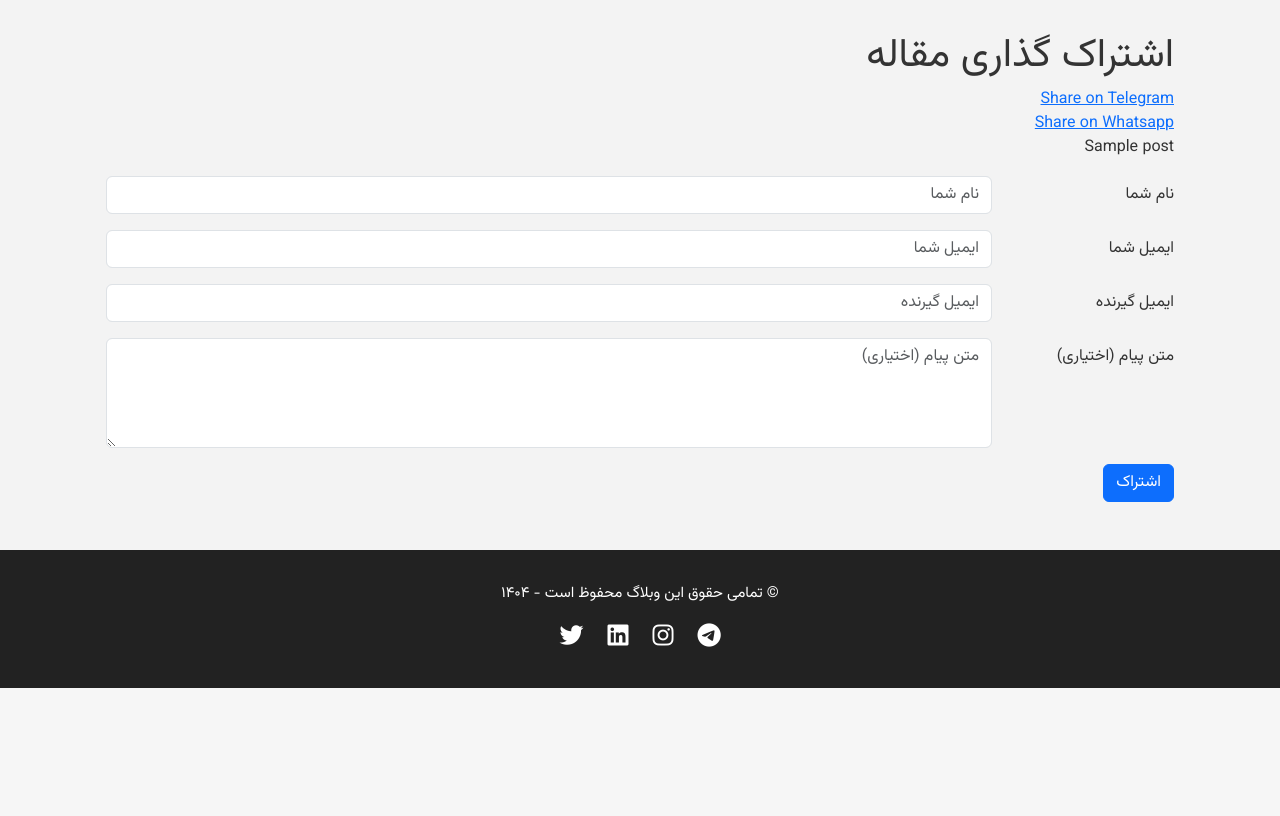
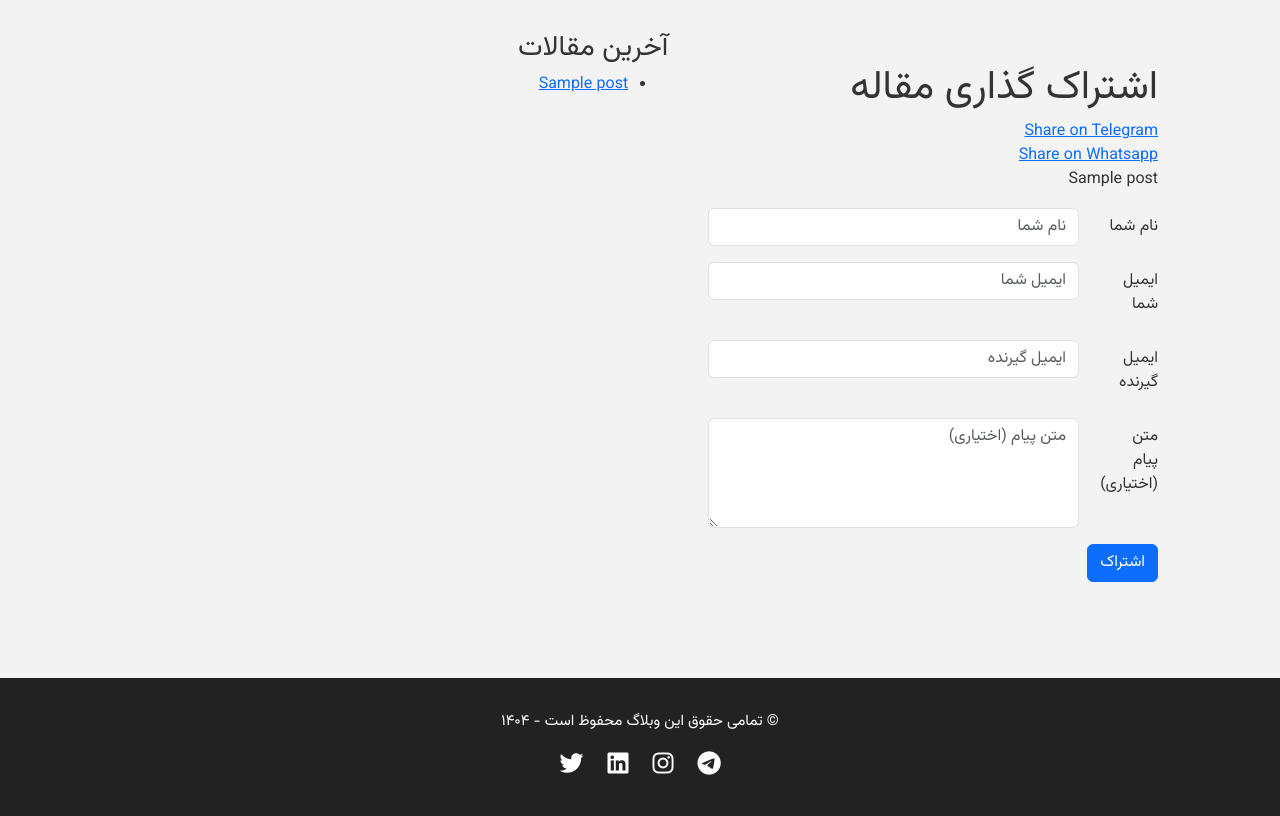
Before and after one commit to shahrokh-ashayeri/blog, a Django app: a page that uses templates/base.html in a window 1280 px wide. Shown: the part 296-1112 px from the top of the page. Before the commit the page ends 984 px from the top, so only its background shows below. Run offline with Django 5.2, Linux system fonts and the light colour scheme; tables that the repository leaves empty hold one stand-in row (values such as "Sample post"); parts of the project's set-up code (start-up, migrations or seed data) failed here and were passed over.

Commit message:
add inclusion tag to post app for show last 5 posts in sidebar

```diff
--- a/post/templatetags/blog_tags.py
+++ b/post/templatetags/blog_tags.py
@@ -6,3 +6,8 @@ register = template.Library()
 @register.simple_tag
 def total_count():
     return Post.published.count()
+
+@register.inclusion_tag('post/latest_posts.html')
+def show_latest_posts(count=5):
+    latest_posts =  Post.published.order_by("-published_time")[:count]
+    return {'latest_posts': latest_posts}
--- a/templates/base.html
+++ b/templates/base.html
@@ -1,4 +1,5 @@
 {% load static %}
+{% load blog_tags %}
 <!DOCTYPE html>
 <html lang="fa" dir="rtl">
   <head>
@@ -50,15 +51,30 @@
         {% for message in messages %}
           <div class="alert {% if message.tags %}
 
+
+
+
+
+
               alert-{{ message.tags }}
             {% endif %}">{{ message }}</div>
         {% endfor %}
       </div>
     {% endif %}
 
-    {% block content %}
+    <div class="container">
+      <div class="row">
+        <div class="col-8">
+          {% block content %}
 
-    {% endblock %}
+          {% endblock %}
+        </div>
+        <div class="col-3">
+          <h3>آخرین مقالات</h3>
+          {% show_latest_posts %}
+        </div>
+      </div>
+    </div>
 
     <footer>
       <p>&copy; تمامی حقوق این وبلاگ محفوظ است - ۱۴۰۴</p>
--- /dev/null
+++ b/templates/post/latest_posts.html
@@ -0,0 +1,7 @@
+<ul>
+  {% for post in latest_posts %}
+    <li>
+      <a href="{{ post.get_absolute_url }}">{{ post.title }}</a>
+    </li>
+  {% endfor %}
+</ul>
--- a/templates/post/post_list.html
+++ b/templates/post/post_list.html
@@ -19,7 +19,6 @@
         <article class="news-card">
           <img src="https://images.unsplash.com/photo-1506744038136-46273834b3fb?auto=format&fit=crop&w=600&q=80" alt="خبر اول" />
           <div class="content">
-            {% comment %} <a href="{% url 'post:post_detail' year=post.published_time.year month=post.published_time.month day=post.published_time.day slug=post.slug %}"><h3>{{ post.title }}</h3></a> {% endcomment %}
             <a href="{{ post.get_absolute_url }}"><h3>{{ post.title }}</h3></a>
             <p>{{ post.content|truncatewords:30 }}</p>
             <div class="views">بازدید: ۴۵۳۲ بار</div>
```
